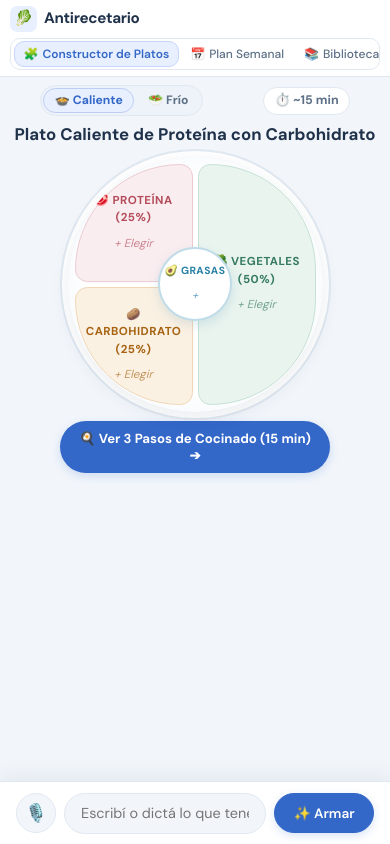
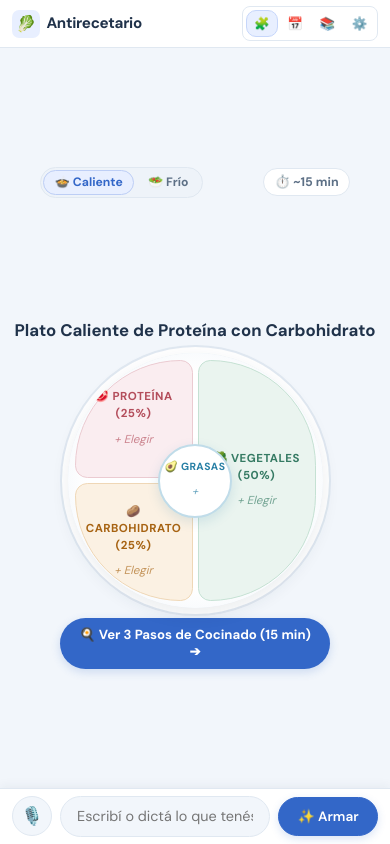
Before and after one commit to sergiogimenezclass/receta-cocina-frontend, a plain HTML site: page index.html in a window 390 px wide. Drawn offline with Linux system fonts and the light colour scheme.

Commit message:
fix(mobile): eliminar scroll vertical en mobile y ajustar layout flex al 100dvh

```diff
--- a/css/components.css
+++ b/css/components.css
@@ -949,11 +949,15 @@
 .assembler-v2-container {
   display: flex;
   flex-direction: column;
-  gap: 0.5rem;
-  padding-bottom: 4.75rem; /* Espacio para barra de chat fija */
+  justify-content: space-between;
+  height: 100%;
+  max-height: 100%;
+  flex: 1;
+  overflow: hidden;
   max-width: 1200px;
   margin: 0 auto;
   width: 100%;
+  padding-bottom: 0;
 }
 
 @media (min-width: 1024px) {
@@ -962,6 +966,9 @@
     grid-template-columns: 1.15fr 0.85fr;
     gap: 2rem;
     align-items: start;
+    height: auto;
+    max-height: none;
+    overflow: visible;
     padding-bottom: 2rem;
   }
 }
@@ -969,12 +976,23 @@
 .v2-left-col {
   display: flex;
   flex-direction: column;
-  gap: 0.5rem;
+  justify-content: space-between;
+  align-items: center;
+  height: 100%;
+  flex: 1;
+  min-height: 0;
+  overflow: hidden;
+  gap: 0;
+  width: 100%;
 }
 
 @media (min-width: 1024px) {
   .v2-left-col {
+    height: auto;
     gap: 1.25rem;
+    justify-content: flex-start;
+    align-items: stretch;
+    overflow: visible;
   }
 }
 
@@ -997,14 +1015,17 @@
   background: transparent;
   border: none;
   border-radius: var(--radius-lg);
-  padding: 0.25rem 0;
-  display: flex;
-  flex-direction: column;
-  align-items: center;
+  padding: 0.25rem 0.5rem;
+  display: flex;
+  flex-direction: column;
+  align-items: center;
+  justify-content: space-evenly;
   position: relative;
   box-shadow: none;
   transition: all 0.25s ease;
   width: 100%;
+  flex: 1;
+  min-height: 0;
 }
 
 @media (min-width: 1024px) {
@@ -1013,6 +1034,8 @@
     border: 1px solid var(--border-color);
     padding: 1.25rem;
     box-shadow: var(--shadow-sm);
+    justify-content: flex-start;
+    flex: initial;
   }
 }
 
@@ -1309,6 +1332,12 @@
   margin-top: 0.15rem;
 }
 
+@media (min-width: 1024px) {
+  .btn-open-cooking-mode {
+    display: none;
+  }
+}
+
 .btn-open-cooking-mode:hover {
   background: #2552a8;
   transform: translateY(-1px);
@@ -1319,19 +1348,27 @@
   transform: translateY(0);
 }
 
-/* Barra de Chat Flotante / Fija al Pie */
+/* Barra de Chat Flotante / Pie de Canvas */
 .v2-bottom-chat-bar {
-  position: fixed;
-  bottom: 0;
-  left: 0;
-  right: 0;
-  z-index: 100;
-  background: rgba(255, 255, 255, 0.96);
+  position: relative;
+  width: 100%;
+  flex-shrink: 0;
+  background: rgba(255, 255, 255, 0.98);
   backdrop-filter: var(--glass-blur);
   -webkit-backdrop-filter: var(--glass-blur);
   border-top: 1px solid var(--border-color);
-  padding: 0.65rem 1rem calc(0.65rem + env(safe-area-inset-bottom, 0px)) 1rem;
-  box-shadow: 0 -4px 20px rgba(32, 50, 74, 0.08);
+  padding: 0.45rem 0.75rem calc(0.45rem + env(safe-area-inset-bottom, 0px)) 0.75rem;
+  box-shadow: 0 -2px 10px rgba(32, 50, 74, 0.06);
+}
+
+@media (min-width: 1024px) {
+  .v2-bottom-chat-bar {
+    border: 1px solid var(--border-color);
+    border-radius: var(--radius-lg);
+    box-shadow: var(--shadow-sm);
+    padding: 0.75rem 1rem;
+    background: var(--bg-card);
+  }
 }
 
 .v2-bottom-chat-inner {
--- a/css/main.css
+++ b/css/main.css
@@ -254,8 +254,6 @@ footer.app-footer {
   header.app-header {
     position: relative;
     top: auto;
-    flex-direction: column;
-    align-items: stretch;
     padding: 0.5rem 0.85rem;
   }
   .brand h1 {
@@ -264,46 +262,97 @@ footer.app-footer {
   nav.app-nav {
     overflow-x: auto;
     white-space: nowrap;
-    width: 100%;
   }
   main.app-main {
     padding: 0.5rem 0.75rem;
   }
 }
 
-@media (max-width: 640px) {
+@media (max-width: 768px) {
+  html, body {
+    height: 100dvh;
+    max-height: 100dvh;
+    overflow: hidden;
+  }
+
   header.app-header {
-    padding: 0.35rem 0.65rem;
-    gap: 0.35rem;
+    height: 48px;
+    padding: 0.25rem 0.75rem;
+    flex-direction: row;
+    align-items: center;
+    justify-content: space-between;
+    flex-shrink: 0;
+    gap: 0.5rem;
+    border-bottom: 1px solid var(--border-color);
   }
+
   .brand {
-    gap: 0.45rem;
+    gap: 0.4rem;
   }
+
   .brand-icon {
-    width: 1.65rem;
-    height: 1.65rem;
-    font-size: 0.95rem;
+    width: 1.75rem;
+    height: 1.75rem;
+    font-size: 1rem;
     border-radius: 0.45rem;
   }
+
   .brand h1 {
     font-size: 0.95rem;
   }
+
   .brand span.tag,
   .brand div div:nth-child(2) {
     display: none !important;
   }
+
   nav.app-nav {
     padding: 0.15rem;
     gap: 0.15rem;
+    border-radius: var(--radius-sm);
+    overflow: visible;
   }
+
   .nav-tab {
-    padding: 0.25rem 0.55rem;
-    font-size: 0.75rem;
+    padding: 0.3rem 0.45rem;
+    font-size: 0.78rem;
     gap: 0.25rem;
   }
+
+  .nav-tab .nav-tab-label {
+    display: none;
+  }
+
   main.app-main {
-    padding: 0.25rem 0.5rem;
+    flex: 1;
+    display: flex;
+    flex-direction: column;
+    padding: 0;
+    overflow: hidden;
+    height: calc(100dvh - 48px);
+    max-height: calc(100dvh - 48px);
   }
+
+  .tab-pane {
+    flex: 1;
+    height: 100%;
+    overflow: hidden;
+    display: none;
+  }
+
+  .tab-pane.active {
+    display: flex;
+    flex-direction: column;
+  }
+
+  /* Pestañas secundarias scrolleables de forma independiente */
+  #library.tab-pane.active,
+  #planner.tab-pane.active,
+  #settings.tab-pane.active {
+    overflow-y: auto;
+    padding: 0.75rem;
+  }
+
   footer.app-footer {
     display: none !important;
   }
--- a/index.html
+++ b/index.html
@@ -6,9 +6,9 @@
   <title>Antirecetario | Construcción Modular de Platos</title>
 
   <!-- CSS Stylesheets -->
-  <link rel="stylesheet" href="css/main.css?v=38">
-  <link rel="stylesheet" href="css/components.css?v=38">
-  <link rel="stylesheet" href="css/glassmorphism.css?v=38">
+  <link rel="stylesheet" href="css/main.css?v=40">
+  <link rel="stylesheet" href="css/components.css?v=40">
+  <link rel="stylesheet" href="css/glassmorphism.css?v=40">
 </head>
 <body>
 
@@ -27,17 +27,17 @@
 
     <!-- SPA Navigation Tabs -->
     <nav class="app-nav">
-      <button class="nav-tab active" data-tab="assembler">
-        <span>🧩</span> Constructor de Platos
+      <button class="nav-tab active" data-tab="assembler" title="Constructor de Platos">
+        <span class="nav-tab-icon">🧩</span><span class="nav-tab-label">Constructor</span>
       </button>
-      <button class="nav-tab" data-tab="planner">
-        <span>📅</span> Plan Semanal
+      <button class="nav-tab" data-tab="planner" title="Plan Semanal">
+        <span class="nav-tab-icon">📅</span><span class="nav-tab-label">Plan</span>
       </button>
-      <button class="nav-tab" data-tab="library">
-        <span>📚</span> Biblioteca
+      <button class="nav-tab" data-tab="library" title="Biblioteca">
+        <span class="nav-tab-icon">📚</span><span class="nav-tab-label">Biblioteca</span>
       </button>
-      <button class="nav-tab" data-tab="settings">
-        <span>⚙️</span> Ajustes
+      <button class="nav-tab" data-tab="settings" title="Ajustes">
+        <span class="nav-tab-icon">⚙️</span><span class="nav-tab-label">Ajustes</span>
       </button>
     </nav>
   </header>
@@ -83,7 +83,7 @@
   </footer>
 
   <!-- Main JavaScript Module Entrypoint -->
-  <script type="module" src="js/app.js?v=38"></script>
+  <script type="module" src="js/app.js?v=40"></script>
 
 </body>
 </html>
--- a/js/app.js
+++ b/js/app.js
@@ -1,5 +1,5 @@
 import { storage } from './services/storage.js';
-import { AssemblerComponent } from './components/assembler.js?v=38';
+import { AssemblerComponent } from './components/assembler.js?v=40';
 import { LibraryComponent } from './components/library.js';
 import { PlannerComponent } from './components/planner.js';
 import { SettingsComponent } from './components/settings.js';
--- a/js/components/assembler.js
+++ b/js/components/assembler.js
@@ -125,6 +125,28 @@ export class AssemblerComponent {
             </div>
           </div>
 
+          <!-- BARRA DE CHAT INTEGRADA CON MICRÓFONO Y TIP DEL CHEF -->
+          <div class="v2-bottom-chat-bar">
+            <div class="v2-bottom-chat-inner">
+              ${this.autoMatchNotification ? `
+                <div class="chef-callout-pill" id="chefCalloutPill">
+                  <span>${this.autoMatchNotification}</span>
+                  <button type="button" class="chef-callout-close" id="btnCloseChefCallout" title="Descartar">&times;</button>
+                </div>
+              ` : ''}
+
+              <form id="formAutoSelectIngredients" class="v2-chat-form">
+                <button type="button" id="btnVoiceInput" class="btn-mic" title="Dictar ingredientes por voz">
+                  🎙️
+                </button>
+                <input type="text" id="autoIngredientsInput" class="v2-chat-input" placeholder="Escribí o dictá lo que tenés en la heladera..." value="${this.escapeHtml(this.autoQueryText)}" autocomplete="off">
+                <button type="submit" class="btn btn-primary btn-chat-submit">
+                  ✨ Armar
+                </button>
+              </form>
+            </div>
+          </div>
+
         </div>
 
         <!-- COLUMNA DERECHA: Panel de Cocina en Vivo (Visible en Desktop ≥ 1024px) -->
@@ -173,28 +195,6 @@ export class AssemblerComponent {
           </div>
         </div>
 
-      </div>
-
-      <!-- BARRA DE CHAT INFERIOR CON MICRÓFONO Y TIP DEL CHEF -->
-      <div class="v2-bottom-chat-bar">
-        <div class="v2-bottom-chat-inner">
-          ${this.autoMatchNotification ? `
-            <div class="chef-callout-pill" id="chefCalloutPill">
-              <span>${this.autoMatchNotification}</span>
-              <button type="button" class="chef-callout-close" id="btnCloseChefCallout" title="Descartar">&times;</button>
-            </div>
-          ` : ''}
-
-          <form id="formAutoSelectIngredients" class="v2-chat-form">
-            <button type="button" id="btnVoiceInput" class="btn-mic" title="Dictar ingredientes por voz">
-              🎙️
-            </button>
-            <input type="text" id="autoIngredientsInput" class="v2-chat-input" placeholder="Escribí o dictá lo que tenés en la heladera..." value="${this.escapeHtml(this.autoQueryText)}" autocomplete="off">
-            <button type="submit" class="btn btn-primary btn-chat-submit">
-              ✨ Armar
-            </button>
-          </form>
-        </div>
       </div>
 
       <!-- MODAL HTML5 NATIVO: MODO COCINA (DESPLEGABLE MÓVIL) -->
```
